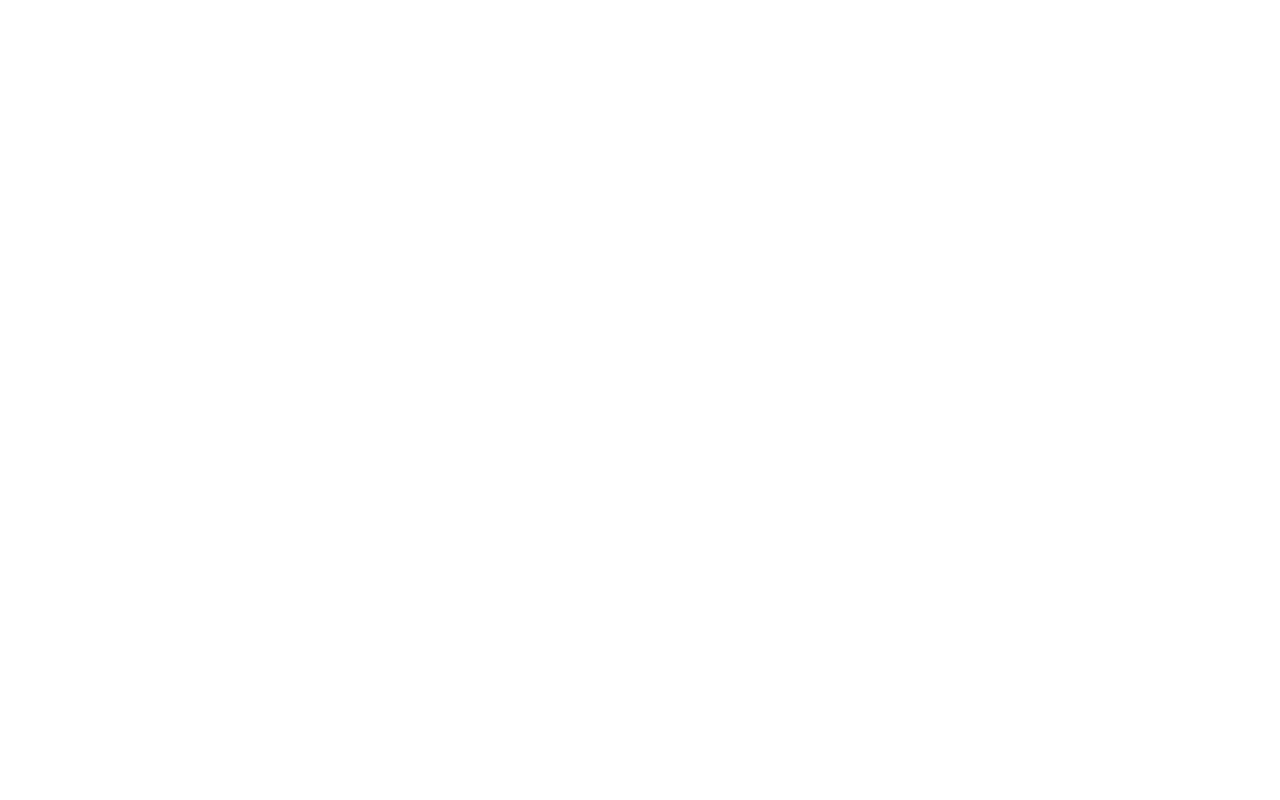
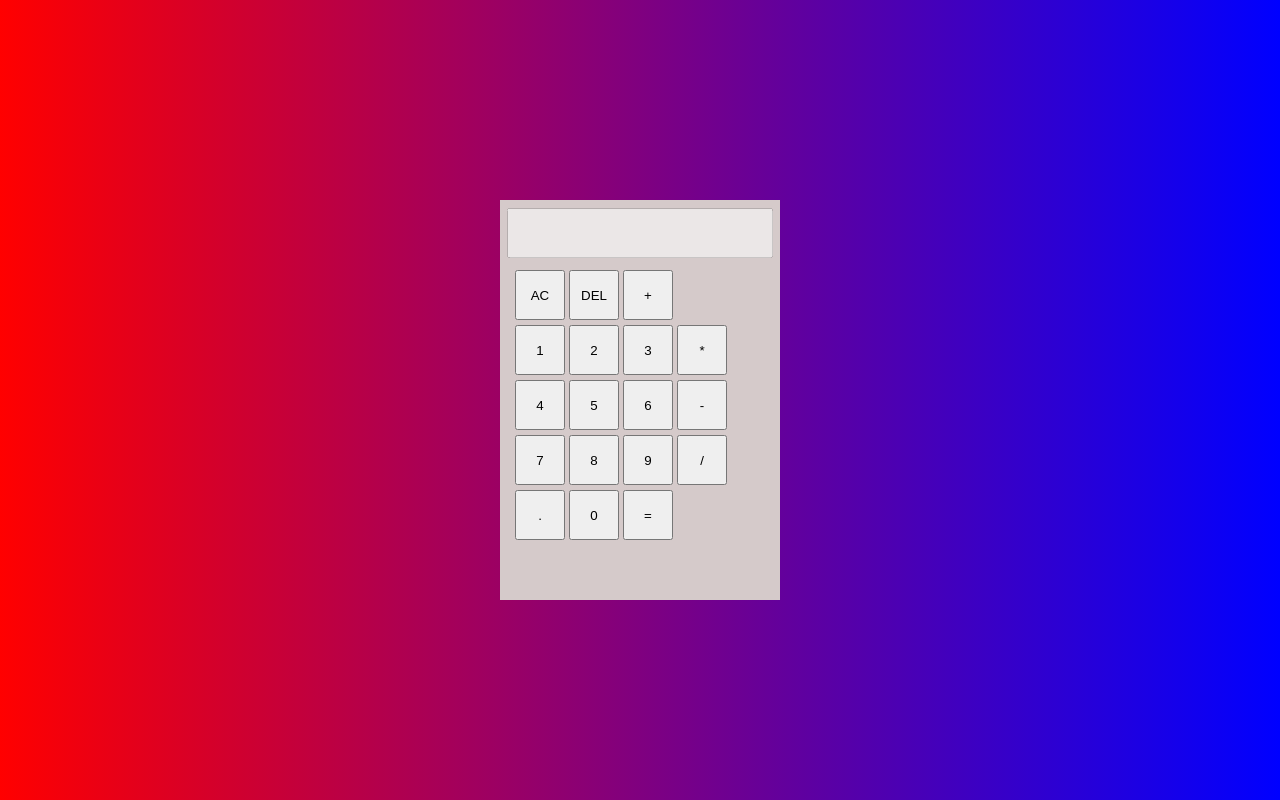
Before and after one commit to sweethunk02/Calculator, a plain HTML site: page index.html in a window 1280 px wide. Drawn offline with Linux system fonts and the light colour scheme.

Commit message:
working on calc
working

```diff
--- a/index.html
+++ b/index.html
@@ -1,11 +1,55 @@
 <!DOCTYPE html>
 <html lang="en">
+
 <head>
     <meta charset="UTF-8">
     <meta name="viewport" content="width=device-width, initial-scale=1.0">
     <title>Calculator</title>
+    <link rel="stylesheet" href="style.css">
 </head>
+
 <body>
+    <div class="container">
+        <div class="calc-box">
+            <div class="output-screen">
+                <input type="text" id="output" disabled />
+            </div>
+            <div class="all-buttons">
+                <div class="row">
+                    <button>AC</button>
+                    <button>DEL</button>
+                    <button>+</button>
+                </div>
+                <div class="row">
+                    <button>1</button>
+                    <button>2</button>
+                    <button>3</button>
+                    <button>*</button>
+                </div>
+                <div class="row">
+                    <button>4</button>
+                    <button>5</button>
+                    <button>6</button>
+                    <button>-</button>
+                </div>
+                <div class="row">
+                    <button id="seven">7</button>
+                    <button>8</button>
+                    <button>9</button>
+                    <button>/</button>
+                </div>
+                <div class="row">
+                    <button>.</button>
+                    <button>0</button>
+                    <button>=</button>
+                </div>
+            </div>
+            <!-- Buttons in rows -->
 
+        </div>
+    </div>
+
+  <script src="script.js"></script>
 </body>
+
 </html>
--- a/script.js
+++ b/script.js
@@ -0,0 +1,8 @@
+alert("This is your calculator");
+
+        // Wait until the DOM is fully loaded before running the script
+        let buttonSeven = document.getElementById('seven');
+
+        buttonSeven.addEventListener('click', function () {
+            buttonSeven.textContent = '70';
+        });
--- a/style.css
+++ b/style.css
@@ -0,0 +1,44 @@
+* {
+    margin: 0;
+    padding: 0;
+
+    box-sizing: border-box;
+}
+
+.container {
+    height: 100vh;
+    width: 100vw;
+    background: linear-gradient(to right, red, blue);
+
+    display: flex;
+    justify-content: center;
+    align-items: center;
+}
+
+
+.calc-box {
+    background-color: rgb(213, 202, 202);
+    height: 400px;
+    width: 280px;
+
+}
+
+.row button{
+    height: 50px;
+    width: 50px;
+
+    margin-top: 5px;
+}
+
+.all-buttons{
+    margin-top: 15px;
+    margin-left: 15px;
+}
+
+.output-screen input{
+    height: 50px;
+    width: 95%;
+    position: relative;
+    left: 7px;
+    top: 8px;
+}
```
